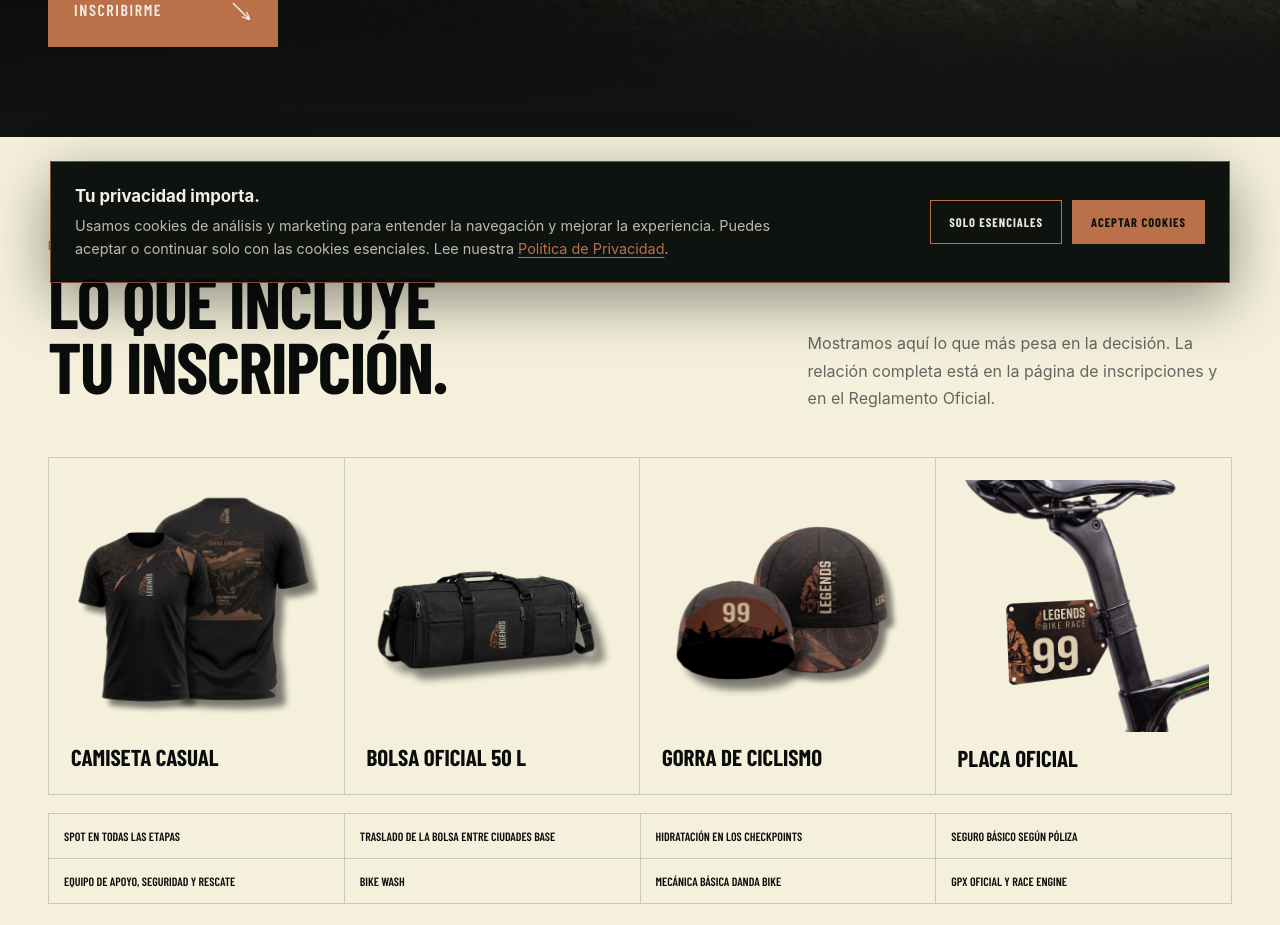
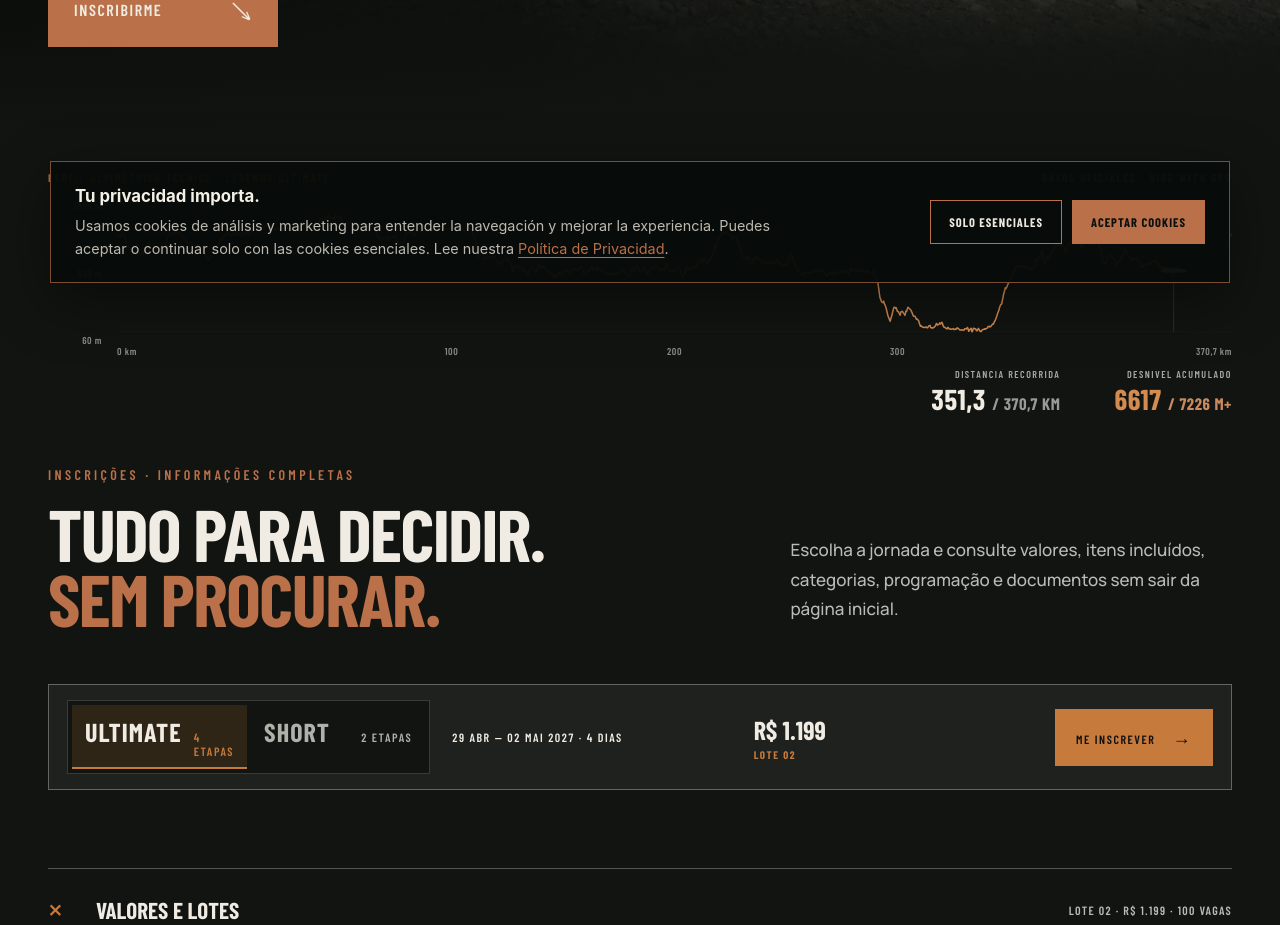
Before and after one commit to fabianolegends/legendsultimate, a Next.js app: page /es in a window 1280 px wide. Shown: the part 493-1418 px from the top of the page. Built offline with nearby package versions, Linux system fonts and the light colour scheme; a web font is replaced by a local one.

Commit message:
Show approved homepage flow in every language

```diff
--- a/app/page.tsx
+++ b/app/page.tsx
@@ -141,7 +141,7 @@ export function HomePage({ locale = "pt" }: { locale?: Locale }) {
         <nav className="nav wide" aria-label={t.navigation.aria}>
           <a className="brand" href="#inicio"><Logo /></a>
           <div className="desktopNavCluster">
-            <div className="navLinks"><a href="/a-prova">{t.navigation.race}</a><a href={locale === "pt" ? "#percursos" : "/percursos"}>{t.navigation.routes}</a><a href="#modalidades">{t.modes.navigation}</a><a href="/race-engine">Race Engine</a><a href="/faq#perguntas">{t.navigation.faq}</a><a href="https://wa.me/5554996329164" target="_blank" rel="noreferrer">{t.footer.contact}</a></div>
+            <div className="navLinks"><a href="/a-prova">{t.navigation.race}</a><a href="#percursos">{t.navigation.routes}</a><a href="#modalidades">{t.modes.navigation}</a><a href="/race-engine">Race Engine</a><a href="/faq#perguntas">{t.navigation.faq}</a><a href="https://wa.me/5554996329164" target="_blank" rel="noreferrer">{t.footer.contact}</a></div>
             <span className="navDivider" aria-hidden="true" />
             <div className="headerSocials" aria-label="Redes sociais da Legends"><a href="https://www.instagram.com/legends.race/" target="_blank" rel="noreferrer" aria-label="Instagram"><svg viewBox="0 0 24 24" aria-hidden="true"><rect x="3" y="3" width="18" height="18" rx="5"/><circle cx="12" cy="12" r="4"/><circle cx="17.5" cy="6.5" r="1" className="fillIcon"/></svg></a><a href="https://www.facebook.com/1272724699251164" target="_blank" rel="noreferrer" aria-label="Facebook"><svg viewBox="0 0 24 24" aria-hidden="true"><path d="M14 8h3V4h-3c-3 0-5 2-5 5v3H6v4h3v8h4v-8h3l1-4h-4V9c0-.7.3-1 1-1Z" className="fillIcon"/></svg></a><a href="https://wa.me/5554996329164" target="_blank" rel="noreferrer" aria-label="WhatsApp"><svg viewBox="0 0 24 24" aria-hidden="true"><path d="M20 11.8A8 8 0 0 1 8.1 18.8L4 20l1.2-4A8 8 0 1 1 20 11.8Z"/><path d="M9 8.5c.3 2.5 2 4.2 4.5 5l1.2-1.2c.3-.3.6-.3.9-.1l2 1c.3.2.4.5.3.8-.5 1.5-1.7 2.2-3.2 2-4.2-.7-7-3.5-7.7-7.7-.2-1.5.5-2.7 2-3.2.3-.1.6 0 .8.3l1 2c.2.3.2.6-.1.9L9 8.5Z" className="fillIcon"/></svg></a><a href="https://www.youtube.com/@legendsbikerace" target="_blank" rel="noreferrer" aria-label="YouTube"><svg viewBox="0 0 24 24" aria-hidden="true"><rect x="2" y="5" width="20" height="14" rx="4"/><path d="m10 9 5 3-5 3Z" className="fillIcon"/></svg></a></div>
             <span className="navDivider" aria-hidden="true" />
@@ -153,8 +153,8 @@ export function HomePage({ locale = "pt" }: { locale?: Locale }) {
         <div className="heroMain wide"><div className="heroCopy"><p className="kicker">{t.hero.date}</p><h1><span className="heroBrand"><span>Legends</span><span>Bike Race</span></span><span className="heroAccent">{t.hero.titleAccent}</span></h1><p className="heroIntro"><strong>{t.hero.introStrong}</strong></p><div className="heroCtas"><a className="button" href="/a-prova">{t.hero.discover} <span>→</span></a><a className="secondaryCta" href={getRegistrationHref()}>{t.hero.registerNow}</a></div></div></div>
       </section>
 
-      {locale === "pt" ? <TotalElevationProfile /> : null}
-      {locale === "pt" ? <HomeRegistrationInfo /> : null}
+      <TotalElevationProfile locale={locale} />
+      <HomeRegistrationInfo locale={locale} />
 
       <section className="includedSection"><div className="wide"><div className="kitCompactHead"><div><p className="kicker">{t.launch.includedEyebrow}</p><h2>{t.launch.includedTitleLead}<br /><em>{t.launch.includedTitleAccent}</em></h2></div><p>{t.launch.includedDescription}</p></div>{locale === "pt" ? <><KitCarousel /><div className="supportStrip">{supportGroups.map(([title,...items]) => <div className="supportGroup" key={title}><h3>{title}</h3><ul>{items.map(item => <li key={item}>{item}</li>)}</ul></div>)}</div></> : null}</div></section>
 
```
